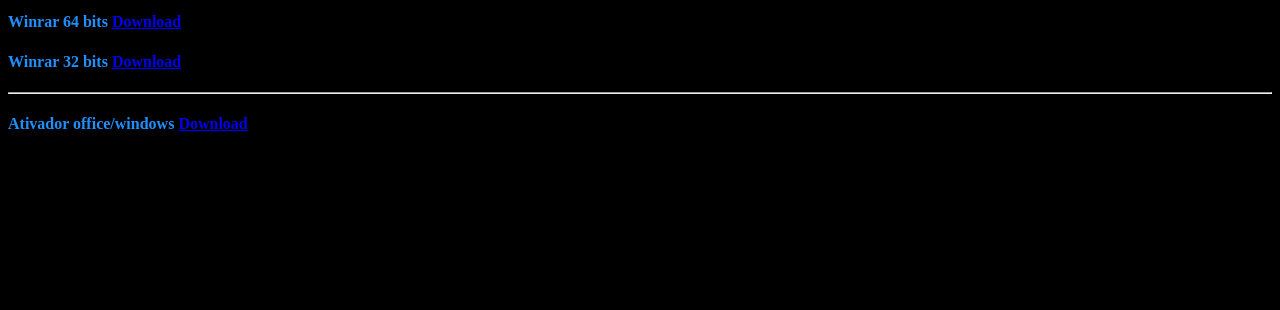
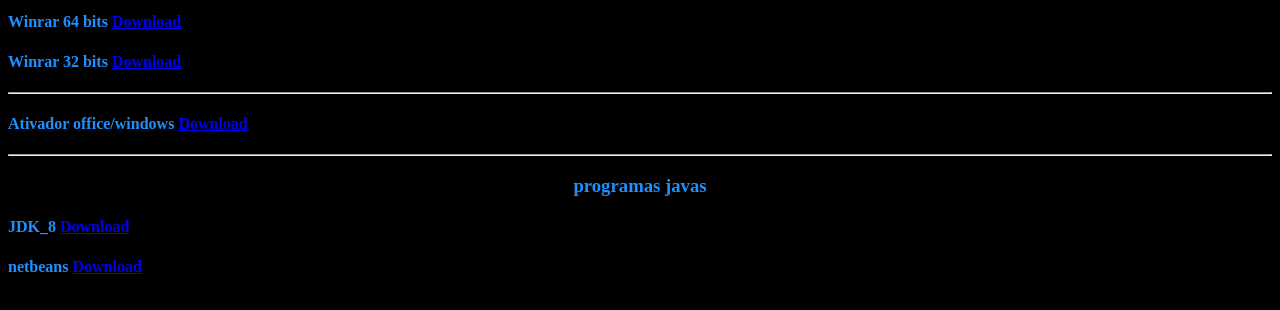
Before and after one commit to wbeata/wbeata.github.io, a plain HTML site: page index.html in a window 1280 px wide. Shown: the part 120-430 px from the top of the page. Drawn offline with Linux system fonts and the light colour scheme.

Commit message:
Update index.html

```diff
--- a/index.html
+++ b/index.html
@@ -16,6 +16,10 @@
     <h4> Winrar 32 bits <a href="wbeata.github.io/winrar 32bits.exe" target="_blanck" download> Download</a> </h4>
     <hr>
     <h4> Ativador office/windows <a href="wbeata.github.io/RE-LOADER.exe" target="_blanck" download>Download </a> </h4>
+        <hr>
+            <h3 style="text-align: center;">programas javas </h3>
+    <h4> JDK_8  <a href="https://javadl.oracle.com/webapps/download/AutoDL?BundleId=242974_a4634525489241b9a9e1aa73d9e118e6" target="_blanck" download>Download  </a> </h4>
+     <h4>netbeans  <a href="http://download.netbeans.org/netbeans/8.2/rc/bundles/netbeans-8.2-windows.exe" target="_blank"download>Download </a></h4>
 </font>
 </body>
 </html>
```
